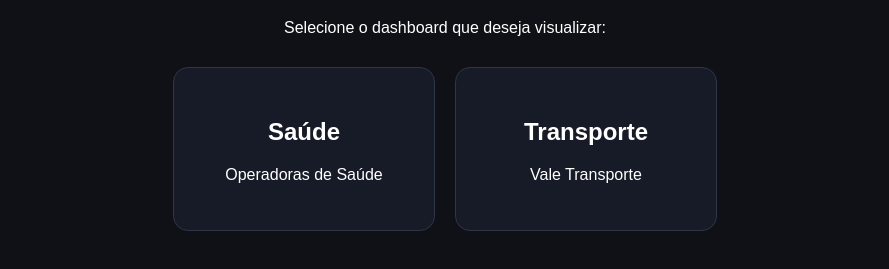
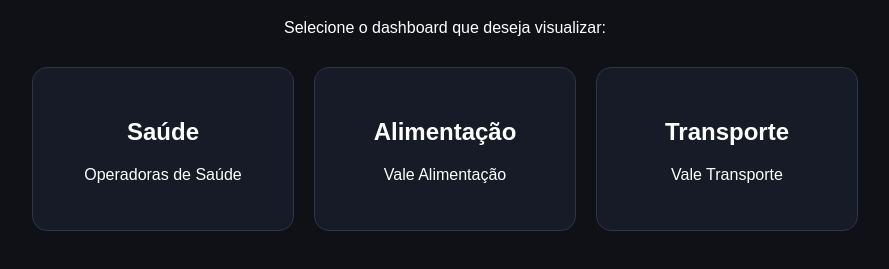
Before and after one commit to rcorreia1989-tech/adpbnenef, a plain HTML site: page index.html in a window 1280 px wide. Shown: the part 119-388 px from the top of the page, without its empty margins (195-1084 px from the left). Drawn offline with Linux system fonts and the light colour scheme.

Commit message:
Update index.html

```diff
--- a/index.html
+++ b/index.html
@@ -22,6 +22,10 @@
             <h2>Saúde</h2>
             <p>Operadoras de Saúde</p>
         </a>
+        <a href="alimentacao.html" class="card">
+    <h2>Alimentação</h2>
+    <p>Vale Alimentação</p>
+</a>
         <a href="transporte.html" class="card">
             <h2>Transporte</h2>
             <p>Vale Transporte</p>
```
